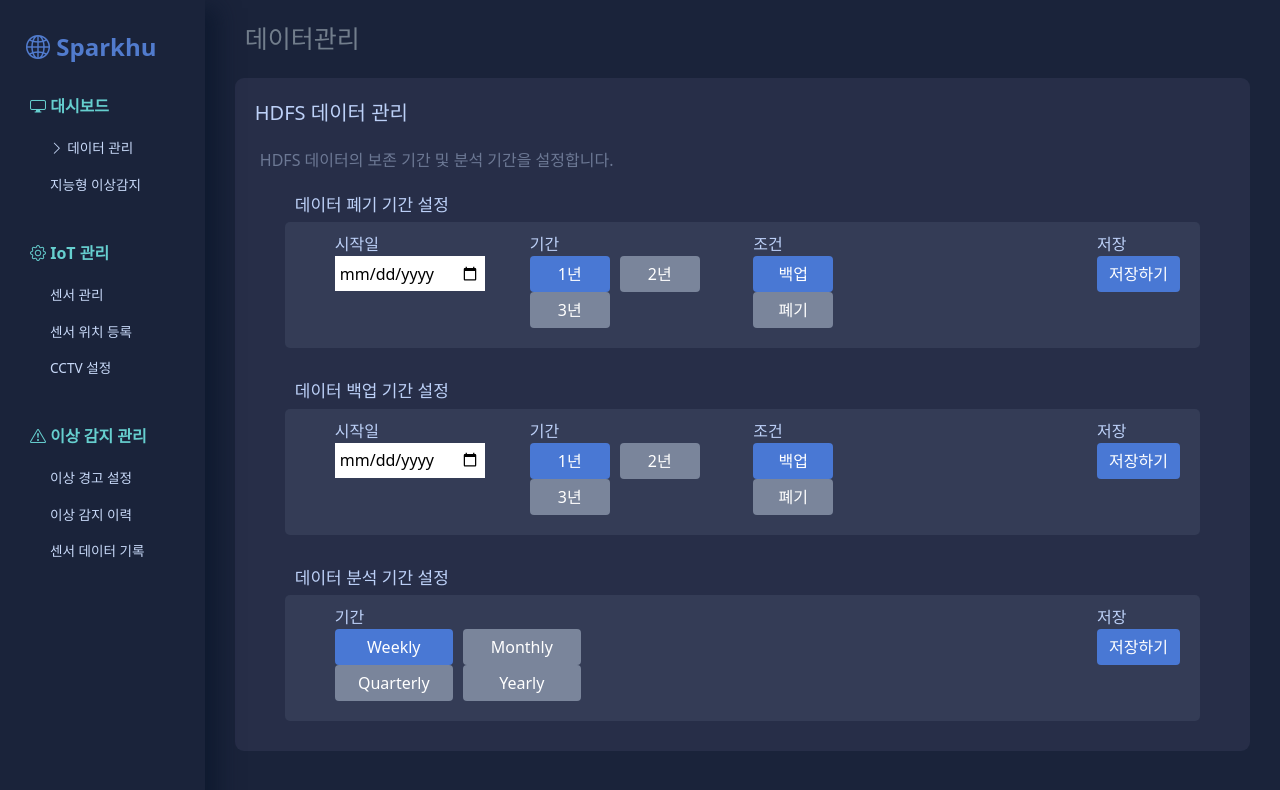
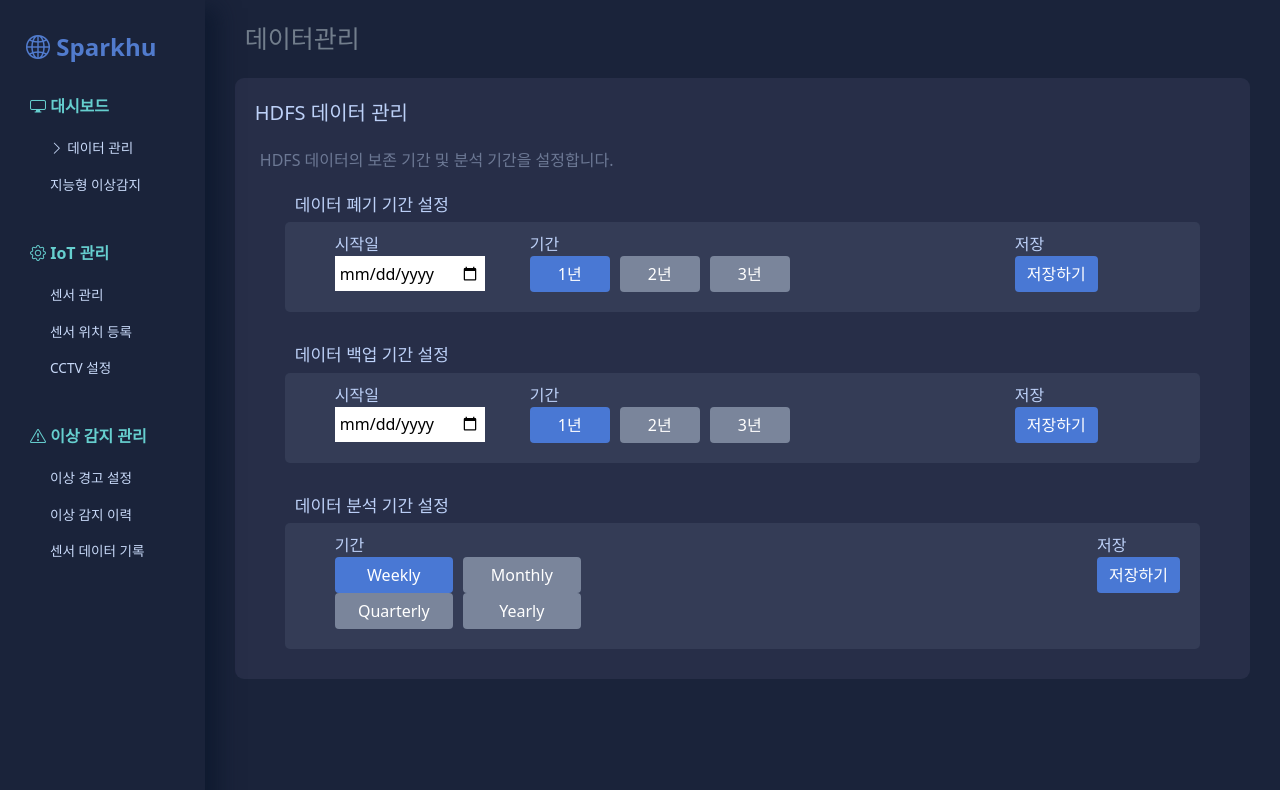
Before and after one commit to Sparkhu/data-control-ui, a Vue app: page / in a window 1280 px wide. Shown: the top 790 px of the page. Built offline with nearby package versions, Linux system fonts and the light colour scheme; a web font is replaced by a local one.

Commit message:
선택 옵션 조건 제거

```diff
--- a/src/views/DataControl.vue
+++ b/src/views/DataControl.vue
@@ -40,25 +40,6 @@
             v-bind:class="{ unclicked: currPeriod != 3 }"
           >
             3년
-          </button>
-        </div>
-        <div class="condition-box">
-          <div>조건</div>
-          <button
-            type="button"
-            class="btn btn-primary"
-            @click="currCondition = 0"
-            v-bind:class="{ unclicked: currCondition != 0 }"
-          >
-            백업
-          </button>
-          <button
-            type="button"
-            class="btn btn-primary"
-            @click="currCondition = 1"
-            v-bind:class="{ unclicked: currCondition != 1 }"
-          >
-            폐기
           </button>
         </div>
         <div class="save-box">
@@ -104,25 +85,6 @@
             v-bind:class="{ unclicked: currPeriod != 3 }"
           >
             3년
-          </button>
-        </div>
-        <div class="condition-box">
-          <div>조건</div>
-          <button
-            type="button"
-            class="btn btn-primary"
-            @click="currCondition = 0"
-            v-bind:class="{ unclicked: currCondition != 0 }"
-          >
-            백업
-          </button>
-          <button
-            type="button"
-            class="btn btn-primary"
-            @click="currCondition = 1"
-            v-bind:class="{ unclicked: currCondition != 1 }"
-          >
-            폐기
           </button>
         </div>
         <div class="save-box">
```
